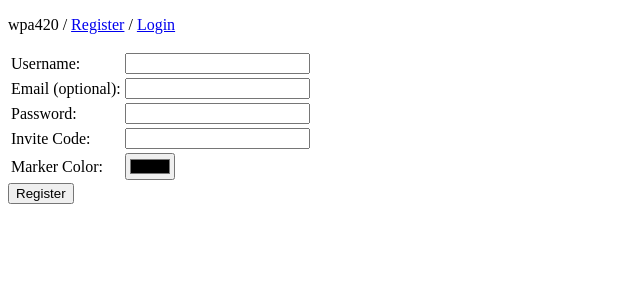
After one commit to czwifi/wpa420, a Django app: page /account/register in a window 1280 px wide. The commit adds this page. Shown: the top 300 px of the page, without its empty margins (0-640 px from the left). Run offline with Django 3.2, Linux system fonts and the light colour scheme.

Commit message:
Account registration

```diff
--- a/wifi/admin.py
+++ b/wifi/admin.py
@@ -1,6 +1,7 @@
 from django.contrib import admin
-from .models import AccessPoint, WifiUser
+from .models import AccessPoint, WifiUser, WifiUserInvite
 
 # Register your models here.
 admin.site.register(AccessPoint)
 admin.site.register(WifiUser)
+admin.site.register(WifiUserInvite)
--- a/wifi/forms.py
+++ b/wifi/forms.py
@@ -6,3 +6,10 @@ class UploadFileForm(forms.Form):
 class WigleForm(forms.Form):
 	wigle_name = forms.CharField(label='Wigle API Name', max_length=100)
 	wigle_key = forms.CharField(label='Wigle API Key', max_length=100)
+
+class RegisterForm(forms.Form):
+	username = forms.CharField(label='Username', max_length=150)
+	email = forms.EmailField(label='Email (optional)', required=False)
+	password = forms.CharField(label='Password', widget=forms.PasswordInput)
+	invite_code = forms.CharField(label='Invite Code', max_length=32)
+	marker_color = forms.CharField(label='Marker Color', widget=forms.TextInput(attrs={'type': 'color'}))
--- a/wifi/templates/base.html
+++ b/wifi/templates/base.html
@@ -10,7 +10,7 @@
     	{% if user.is_authenticated %}
         	<p>wpa420 / <a href="{% url 'map' %}">Map</a> / <a href="{% url 'upload' %}">Upload</a> / <a href="{% url 'logout' %}">Logout</a></p>
         {% else %}
-        	<p>wpa420 / <a href="{% url 'login' %}">Login</a></p>
+        	<p>wpa420 / <a href="{% url 'register' %}">Register</a> / <a href="{% url 'login' %}">Login</a></p>
         {% endif %}
         {% block content %}{% endblock content %}
     </body>
--- /dev/null
+++ b/wifi/templates/generate_invite.html
@@ -0,0 +1,4 @@
+{% extends "base.html" %}
+{% block content %}
+<p>Generated single-use invite code: <span style="font-family: monospace;">{{ invite_code }}</span></p>
+{% endblock %}
--- a/wifi/templates/refresh.html
+++ b/wifi/templates/refresh.html
@@ -2,8 +2,9 @@
 {% block content %}
 <form method="post">
   Enter Wigle credentials:
-  {{ form.wigle_name }}
-  {{ form.wigle_key }}
+  <table>
+  {{ form }}
+</table>
   {% csrf_token %}
   <input type="submit" value="Submit" name="submit">
 </form>
--- /dev/null
+++ b/wifi/templates/register.html
@@ -0,0 +1,29 @@
+{% extends "base.html" %}
+{% block content %}
+<form method="post">
+  <table>
+  <tr>
+  	<td>{{ form.username.label_tag }}</td>
+  	<td>{{ form.username }}</td>
+  </tr>
+  <tr>
+  	<td>{{ form.email.label_tag }}</td>
+  	<td>{{ form.email }}</td>
+  </tr>
+  <tr>
+  	<td>{{ form.password.label_tag }}</td>
+  	<td>{{ form.password }}</td>
+  </tr>
+  <tr>
+  	<td>{{ form.invite_code.label_tag }}</td>
+  	<td>{{ form.invite_code }}</td>
+  </tr>
+  <tr>
+  	<td>{{ form.marker_color.label_tag }}</td>
+  	<td>{{ form.marker_color }}</td>
+  </tr>
+</table>
+  {% csrf_token %}
+  <input type="submit" value="Register" name="submit">
+</form>
+{% endblock %}
--- /dev/null
+++ b/wifi/templates/register_error.html
@@ -0,0 +1,4 @@
+{% extends "base.html" %}
+{% block content %}
+<p>An error has occured while registering your account.</p>
+{% endblock %}
--- a/wifi/urls.py
+++ b/wifi/urls.py
@@ -13,5 +13,7 @@ urlpatterns = [
     path('account/login', auth_views.LoginView.as_view(template_name='login.html'), name='login'),
     path('account/logout', auth_views.LogoutView.as_view(template_name='logout.html'), name='logout'),
     path('account/change_password', auth_views.PasswordChangeView.as_view(template_name='change_password.html', success_url='login'), name='change_password'),
+    path('account/generate_invite', views.generate_invite, name='generate_invite'),
+    path('account/register', views.register, name='register'),
     path('my_imports/refresh_location', views.refresh_location, name='refresh_location'),
 ]
--- a/wifi/views.py
+++ b/wifi/views.py
@@ -4,9 +4,10 @@ from django.template import loader
 from django.contrib.auth.decorators import login_required, user_passes_test
 from django.contrib.auth.models import User
 from django.db.models import Count
+from django.utils.crypto import get_random_string
 
-from .models import AccessPoint, WifiUser
-from .forms import UploadFileForm, WigleForm
+from .models import AccessPoint, WifiUser, WifiUserInvite
+from .forms import UploadFileForm, WigleForm, RegisterForm
 
 import json
 from requests.auth import HTTPBasicAuth
@@ -165,3 +166,46 @@ def refresh_location(request):
             return HttpResponse("something went wrong")
     else:
         return render(request, 'refresh.html', context)
+
+@login_required
+def generate_invite(request):
+    invite = WifiUserInvite(
+        invite_code = get_random_string(length=32),
+        author = WifiUser.objects.get(user=request.user)
+    )
+    invite.save()
+    context = {'invite_code': invite.invite_code}
+    return render(request, 'generate_invite.html', context)
+
+def register(request):
+    register_form = RegisterForm(request.POST)
+    if request.method == 'POST':
+        if register_form.is_valid():
+            try:
+                invite = WifiUserInvite.objects.get(invite_code=register_form.cleaned_data['invite_code'], invitee=None)
+            except:
+                #invalid invite code
+                return render(request, "register_error.html")
+
+            if User.objects.filter(username=register_form.cleaned_data['username']).exists():
+                #username taken
+                return render(request, "register_error.html")
+
+            user = User.objects.create_user(register_form.cleaned_data['username'], register_form.cleaned_data['email'], register_form.cleaned_data['password'])
+            wifi_user = WifiUser(
+                user = user,
+                marker_color = register_form.cleaned_data['marker_color'].replace('#',''),
+            )
+            wifi_user.save()
+            invite.invitee = wifi_user
+            invite.save()
+
+            return redirect('login')
+
+        else:
+            return render(request, "register_error.html")
+    else:
+        context = {
+            'form': register_form
+        }
+        return render(request, "register.html", context)
```
Also changed, not shown: wifi/models.py (+17 -0 lines).
